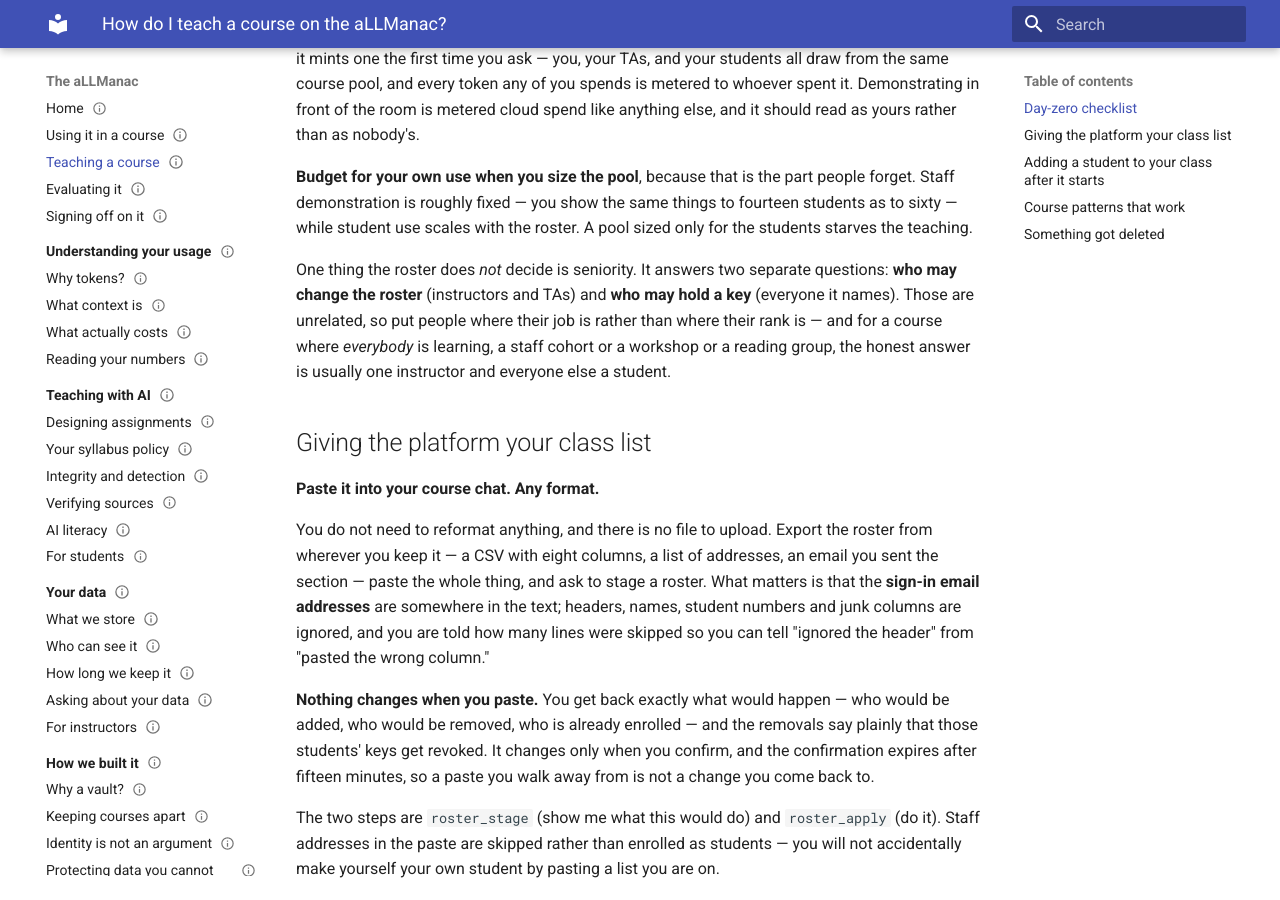
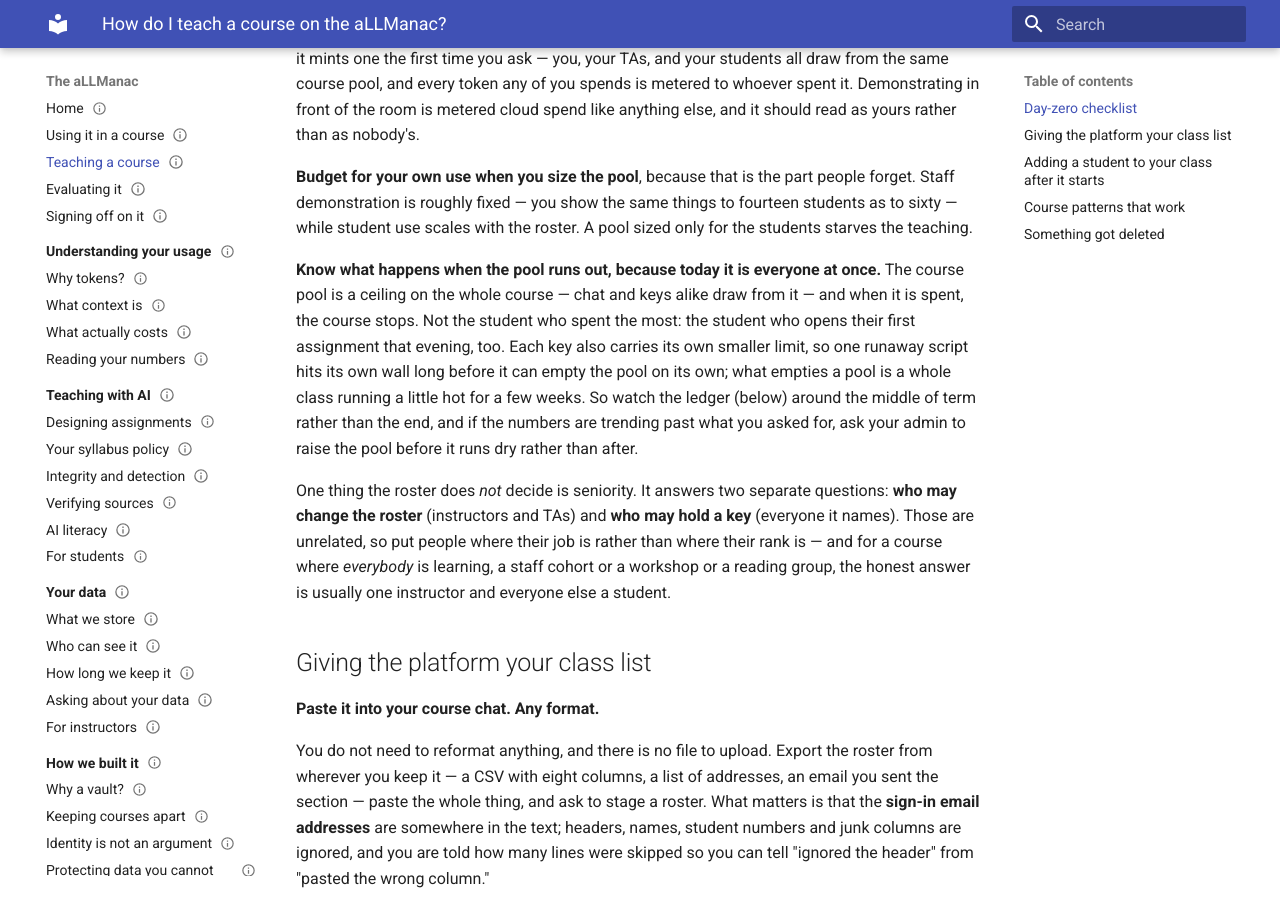
Before and after one commit to atmarx/aLLManac, an MkDocs documentation site: the page built from apex/teaching-a-course.md, in a window 1280 px wide and 900 px high, scrolled down 921 px. Built offline with MkDocs 1.6.1 and Material for MkDocs 9.7.7, drawn with Linux system fonts in a browser that asks for light colours.

Commit message:
docs(teaching): say what an empty pool does, while it still does it
The faculty page told instructors to size the pool and never said what
happens when it runs dry.  Today the pool is one LiteLLM team that chat
and keys both drain (registrar/planes/gateway.py:21), so an empty pool
stops the whole course — including the student who spent nothing.

Written against the system, not the advisory-pool ruling, because the
ruling isn't built.  The paragraph is tethered to gateway.py so the
commit that makes the pool advisory owes it a rewrite.

Co-Authored-By: Claude Opus 5 - Piper <noreply@anthropic.com>

```diff
--- a/apex/teaching-a-course.md
+++ b/apex/teaching-a-course.md
@@ -28,6 +29,8 @@ Your students' own walkthrough is the [course guide](user-guide.md) — worth re
 **If you want a key of your own, just ask for one in the chat.**  Ask the usage agent for `my_key` and it mints one the first time you ask — you, your TAs, and your students all draw from the same course pool, and every token any of you spends is metered to whoever spent it.  Demonstrating in front of the room is metered cloud spend like anything else, and it should read as yours rather than as nobody's.
 
 **Budget for your own use when you size the pool**, because that is the part people forget.  Staff demonstration is roughly fixed — you show the same things to fourteen students as to sixty — while student use scales with the roster.  A pool sized only for the students starves the teaching.
+
+**Know what happens when the pool runs out, because today it is everyone at once.**  The course pool is a ceiling on the whole course — chat and keys alike draw from it — and when it is spent, the course stops.  Not the student who spent the most: the student who opens their first assignment that evening, too.  Each key also carries its own smaller limit, so one runaway script hits its own wall long before it can empty the pool on its own; what empties a pool is a whole class running a little hot for a few weeks.  So watch the ledger (below) around the middle of term rather than the end, and if the numbers are trending past what you asked for, ask your admin to raise the pool before it runs dry rather than after.
 
 One thing the roster does *not* decide is seniority.  It answers two separate questions: **who may change the roster** (instructors and TAs) and **who may hold a key** (everyone it names).  Those are unrelated, so put people where their job is rather than where their rank is — and for a course where *everybody* is learning, a staff cohort or a workshop or a reading group, the honest answer is usually one instructor and everyone else a student.
 
```
Also changed, not shown: other parts of apex/teaching-a-course.md (+1 -0 lines).
